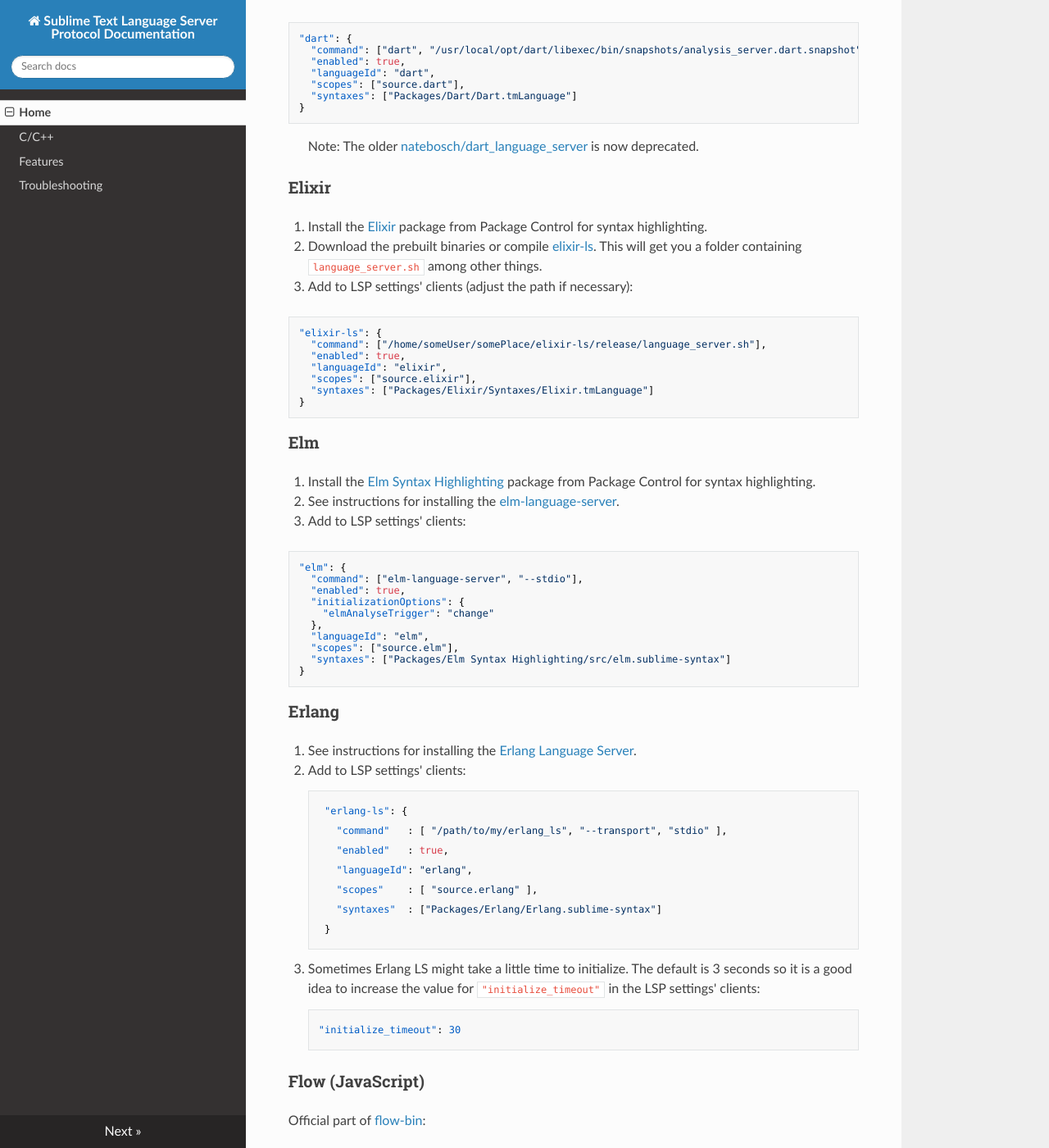
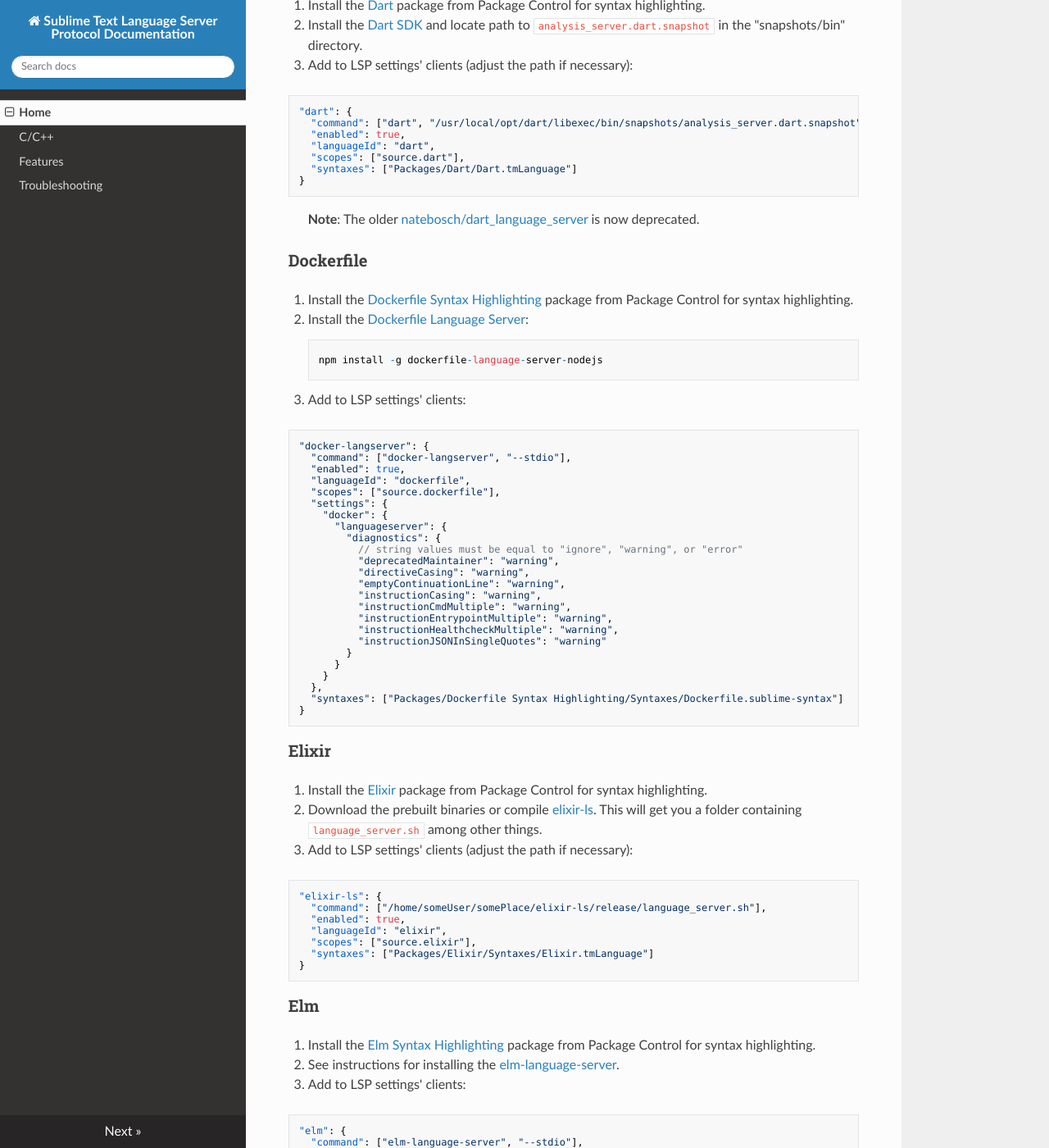
Before and after one commit to sublimelsp/LSP, an MkDocs documentation site: the page built from docs/index.md, in a window 1280 px wide and 1400 px high, scrolled down 5074 px. Shown: the whole window at 82% size. Built offline with MkDocs 1.6.1, drawn with Linux system fonts in a browser that asks for light colours; nearby versions of some CDN libraries; some of the changed text lies outside the part shown.

Commit message:
Add Dockerfile language server to docs (#981)
* Add Dockerfile server to docs
* Adjust some whitespace and formatting
* Add more LSP-xxx packages from Package Control

````diff
--- a/docs/index.md
+++ b/docs/index.md
@@ -16,12 +16,15 @@
 For a few languages you can also find dedicated packages on Package Control, which can optionally be installed to simplify the configuration and installation process of a language server and might provide additional features such as automatic updates for the server:
 
 * [LSP-css](https://packagecontrol.io/packages/LSP-css)
+* [LSP-elm](https://packagecontrol.io/packages/LSP-elm)
 * [LSP-eslint](https://packagecontrol.io/packages/LSP-eslint)
 * [LSP-html](https://packagecontrol.io/packages/LSP-html)
 * [LSP-intelephense](https://packagecontrol.io/packages/LSP-intelephense)
 * [LSP-json](https://packagecontrol.io/packages/LSP-json)
+* [LSP-metals](https://packagecontrol.io/packages/LSP-metals)
+* [LSP-serenata](https://packagecontrol.io/packages/LSP-serenata)
+* [LSP-typescript](https://packagecontrol.io/packages/LSP-typescript)
 * [LSP-vue](https://packagecontrol.io/packages/LSP-vue)
-* [LSP-metals](https://packagecontrol.io/packages/LSP-metals)
 
 ### Server Configuration<a name="client-config"></a>
 
@@ -146,13 +149,11 @@
 
 ### Bash<a name="bash"></a>
 
-1\. Install the [Bash Language Server](https://github.com/mads-hartmann/bash-language-server):
+1. Install the [Bash Language Server](https://github.com/mads-hartmann/bash-language-server):
 
-```sh
-npm i -g bash-language-server
-```
+        npm i -g bash-language-server
 
-2\. Run "LSP: Enable Language Server Globally" from the Command Palette and choose `bashls`.
+2. Run "LSP: Enable Language Server Globally" from the Command Palette and choose `bashls`.
 
 ### C/C++
 
@@ -196,24 +197,20 @@
 
 ### CSS<a name="css"></a>
 
-1\. Install the CSS language server from VS Code:
+1. Install the CSS language server from VS Code:
 
-```sh
-npm install -g vscode-css-languageserver-bin
-```
+        npm install -g vscode-css-languageserver-bin
 
-2\. Run "LSP: Enable Language Server Globally" from the Command Palette and choose `vscode-css`.
+2. Run "LSP: Enable Language Server Globally" from the Command Palette and choose `vscode-css`.
 
 ### D<a name="d"></a>
 
-1\. Install the [D Language Server](https://github.com/d-language-server/dls):
+1. Install the [D Language Server](https://github.com/d-language-server/dls):
 
-```sh
-dub fetch dls
-dub run dls:bootstrap
-```
+        dub fetch dls
+        dub run dls:bootstrap
 
-2\. Add to LSP settings' clients:
+2. Add to LSP settings' clients:
 
 ```json
 "dls": {
@@ -241,7 +238,43 @@
 }
 ```
 
-> Note: The older [natebosch/dart_language_server](https://github.com/natebosch/dart_language_server) is now deprecated.
+> **Note**: The older [natebosch/dart_language_server](https://github.com/natebosch/dart_language_server) is now deprecated.
+
+### Dockerfile<a name="dockerfile"></a>
+
+1. Install the [Dockerfile Syntax Highlighting](https://packagecontrol.io/packages/Dockerfile%20Syntax%20Highlighting) package from Package Control for syntax highlighting.
+2. Install the [Dockerfile Language Server](https://github.com/rcjsuen/dockerfile-language-server-nodejs):
+
+        npm install -g dockerfile-language-server-nodejs
+
+3. Add to LSP settings' clients:
+
+```js
+"docker-langserver": {
+  "command": ["docker-langserver", "--stdio"],
+  "enabled": true,
+  "languageId": "dockerfile",
+  "scopes": ["source.dockerfile"],
+  "settings": {
+    "docker": {
+      "languageserver": {
+        "diagnostics": {
+          // string values must be equal to "ignore", "warning", or "error"
+          "deprecatedMaintainer": "warning",
+          "directiveCasing": "warning",
+          "emptyContinuationLine": "warning",
+          "instructionCasing": "warning",
+          "instructionCmdMultiple": "warning",
+          "instructionEntrypointMultiple": "warning",
+          "instructionHealthcheckMultiple": "warning",
+          "instructionJSONInSingleQuotes": "warning"
+        }
+      }
+    }
+  },
+  "syntaxes": ["Packages/Dockerfile Syntax Highlighting/Syntaxes/Dockerfile.sublime-syntax"]
+}
+```
 
 ### Elixir<a name="elixir"></a>
 
@@ -284,16 +317,17 @@
 1. See instructions for installing the [Erlang Language Server](https://github.com/erlang-ls/erlang_ls).
 2. Add to LSP settings' clients:
 
-         "erlang-ls": {
-           "command"   : [ "/path/to/my/erlang_ls", "--transport", "stdio" ],
-           "enabled"   : true,
-           "languageId": "erlang",
-           "scopes"    : [ "source.erlang" ],
-           "syntaxes"  : ["Packages/Erlang/Erlang.sublime-syntax"]
-         }
+```json
+"erlang-ls": {
+  "command"   : [ "/path/to/my/erlang_ls", "--transport", "stdio" ],
+  "enabled"   : true,
+  "languageId": "erlang",
+  "scopes"    : [ "source.erlang" ],
+  "syntaxes"  : ["Packages/Erlang/Erlang.sublime-syntax"]
+}
+```
 
-
-3. Sometimes Erlang LS might take a little time to initialize. The default is 3 seconds so it is a good idea to increase the value for `"initialize_timeout"` in the LSP settings' clients:
+> **Note**: Sometimes Erlang LS might take a little time to initialize. The default is 3 seconds so it is a good idea to increase the value for `"initialize_timeout"` in the LSP settings' clients:
 
         "initialize_timeout": 30
 
@@ -321,21 +355,23 @@
 
 3. Add to LSP settings' clients:
 
-        "fortls": {
-          "command": ["fortls"],
-          "enabled": true,
-          "languageId": "fortran",
-          "scopes": [
-            "source.modern-fortran",
-            "source.fixedform-fortran"
-          ],
-          "syntaxes": [
-            "Packages/Fortran/grammars/FortranModern.sublime-syntax",
-            "Packages/Fortran/grammars/FortranFixedForm.sublime-syntax"
-          ]
-        }
+```json
+"fortls": {
+  "command": ["fortls"],
+  "enabled": true,
+  "languageId": "fortran",
+  "scopes": [
+    "source.modern-fortran",
+    "source.fixedform-fortran"
+  ],
+  "syntaxes": [
+    "Packages/Fortran/grammars/FortranModern.sublime-syntax",
+    "Packages/Fortran/grammars/FortranFixedForm.sublime-syntax"
+  ]
+}
+```
 
-> Note: See the [Language server settings](https://github.com/hansec/fortran-language-server#language-server-settings)
+> **Note**: See the [Language server settings](https://github.com/hansec/fortran-language-server#language-server-settings)
   documentation for a detailed description of available configuration options, for example
   `"command": ["fortls", "--lowercase_intrinsics"]` to use lowercase for autocomplete suggestions.
 
@@ -343,27 +379,23 @@
 
 #### Gopls
 
-1\. Install [gopls](https://github.com/golang/tools/tree/master/gopls), the official language server for the Go language:
+1. Install [gopls](https://github.com/golang/tools/tree/master/gopls), the official language server for the Go language:
 
-```sh
-go get golang.org/x/tools/gopls@latest
-```
+        go get golang.org/x/tools/gopls@latest
 
-2\. Run "LSP: Enable Language Server Globally" from the Command Palette and choose `gopls`.
+2. Run "LSP: Enable Language Server Globally" from the Command Palette and choose `gopls`.
 
-> Note: See the [User guide](https://github.com/golang/tools/blob/master/gopls/doc/user.md#user-guide) for detailed installation instructions and configurations.
+> **Note**: See the [User guide](https://github.com/golang/tools/blob/master/gopls/doc/user.md#user-guide) for detailed installation instructions and configurations.
 
 #### Sourcegraph's go-langserver
 
-1\. Install Sourcegraph's [Go Language Server](https://github.com/sourcegraph/go-langserver):
+1. Install Sourcegraph's [Go Language Server](https://github.com/sourcegraph/go-langserver):
 
-```sh
-go get github.com/sourcegraph/go-langserver
-```
+        go get github.com/sourcegraph/go-langserver
 
-2\. Run "LSP: Enable Language Server Globally" from the Command Palette and choose `golsp`.
+2. Run "LSP: Enable Language Server Globally" from the Command Palette and choose `golsp`.
 
-> Note: Work on this language server has been deprioritized in favor of the gopls language server mentioned above.
+> **Note**: Work on this language server has been deprioritized in favor of the gopls language server mentioned above.
 
 ### Haskell
 
@@ -466,44 +498,45 @@
 
 3. Add to LSP settings' clients:
 
-        "julials": {
-          "command": ["bash", "PATH_TO_JULIA_SERVER/LanguageServer/contrib/languageserver.sh"], // on Linux/macOS
-          // "command": ["julia", "--startup-file=no", "--history-file=no", "-e", "using LanguageServer; using LanguageServer.SymbolServer; server=LanguageServer.LanguageServerInstance(stdin,stdout,false); run(server)"], // on Windows
-          "languageId": "julia",
-          "scopes": ["source.julia"],
-          "settings": {
-            // Default values from VS Code:
-            "julia": {
-              "format": {
-                "calls": true,        // Format function calls
-                "comments": true,     // Format comments
-                "curly": true,        // Format braces
-                "docs": true,         // Format inline documentation
-                "indent": 4,          // Indent size for formatting
-                "indents": true,      // Format file indents
-                "iterOps": true,      // Format loop iterators
-                "kw": true,           // Remove spaces around = in function keywords
-                "lineends": false,    // [undocumented]
-                "ops": true,          // Format whitespace around operators
-                "tuples": true,       // Format tuples
-              },
-              "lint": {
-                "call": false,        // Check calls against existing methods (experimental)
-                "constif": true,      // Check for constant conditionals of if statements
-                "datadecl": false,    // [undocumented]
-                "iter": true,         // Check iterator syntax of loops
-                "lazy": true,         // Check for deterministic lazy boolean operators
-                "modname": true,      // Check for invalid submodule names
-                "nothingcomp": false, // [undocumented]
-                "pirates": true,      // Check for type piracy
-                "run": true,          // run the linter on active files
-                "typeparam": true     // Check for unused DataType parameters
-              }
-            }
-          },
-          "syntaxes": ["Packages/Julia/Julia.sublime-syntax"]
-        }
-
+```js
+"julials": {
+  "command": ["bash", "PATH_TO_JULIA_SERVER/LanguageServer/contrib/languageserver.sh"], // on Linux/macOS
+  // "command": ["julia", "--startup-file=no", "--history-file=no", "-e", "using LanguageServer; using LanguageServer.SymbolServer; server=LanguageServer.LanguageServerInstance(stdin,stdout,false); run(server)"], // on Windows
+  "languageId": "julia",
+  "scopes": ["source.julia"],
+  "settings": {
+    // Default values from VS Code:
+    "julia": {
+      "format": {
+        "calls": true,        // Format function calls
+        "comments": true,     // Format comments
+        "curly": true,        // Format braces
+        "docs": true,         // Format inline documentation
+        "indent": 4,          // Indent size for formatting
+        "indents": true,      // Format file indents
+        "iterOps": true,      // Format loop iterators
+        "kw": true,           // Remove spaces around = in function keywords
+        "lineends": false,    // [undocumented]
+        "ops": true,          // Format whitespace around operators
+        "tuples": true        // Format tuples
+      },
+      "lint": {
+        "call": false,        // Check calls against existing methods (experimental)
+        "constif": true,      // Check for constant conditionals of if statements
+        "datadecl": false,    // [undocumented]
+        "iter": true,         // Check iterator syntax of loops
+        "lazy": true,         // Check for deterministic lazy boolean operators
+        "modname": true,      // Check for invalid submodule names
+        "nothingcomp": false, // [undocumented]
+        "pirates": true,      // Check for type piracy
+        "run": true,          // run the linter on active files
+        "typeparam": true     // Check for unused DataType parameters
+      }
+    }
+  },
+  "syntaxes": ["Packages/Julia/Julia.sublime-syntax"]
+}
+```
 
 <!-- Alternatively, install the [LSP-julia](https://github.com/randy3k/LSP-julia) package for Sublime Text. -->
 <!-- (Currently doesn't work with newest release of Julia's LanguageServer) -->
@@ -550,7 +583,7 @@
 }
 ```
 
-> Note: To enable code completions while typing, ensure to have `text.tex.latex` (for LaTeX files) and/or `text.bibtex`
+> **Note**: To enable code completions while typing, ensure to have `text.tex.latex` (for LaTeX files) and/or `text.bibtex`
   (for BibTeX files) included in the `auto_complete_selector` setting in your `Preferences.sublime-settings` file.
   For further requirements see the [TexLab Docs](https://texlab.netlify.com/docs#requirements).
 
@@ -636,7 +669,7 @@
 npm install -g polymer-editor-service
 ```
 
-> Note: requires an up to date version of NodeJS. v6 is the minimum supported version as of 2017.
+> **Note**: requires an up to date version of NodeJS. v6 is the minimum supported version as of 2017.
 
 Features:
 
@@ -681,7 +714,7 @@
 }
 ```
 
-> Note: For more details see this [issue](https://github.com/PowerShell/PowerShellEditorServices/issues/1057).
+> **Note**: For more details see this [issue](https://github.com/PowerShell/PowerShellEditorServices/issues/1057).
 
 ### Python<a name="python"></a>
 
@@ -729,13 +762,11 @@
 
 ### R<a name="r"></a>
 
-1\. Install the `languageserver` package from CRAN (see the [CRAN mirrored package on GitHub](https://github.com/cran/languageserver) for more information and up-to-date installation instructions):
+1. Install the `languageserver` package from CRAN (see the [CRAN mirrored package on GitHub](https://github.com/cran/languageserver) for more information and up-to-date installation instructions):
 
-```r
-install.packages("languageserver")
-```
+        install.packages("languageserver")
 
-2\. Run "LSP: Enable Language Server Globally" from the Command Palette and choose `rlang`.
+2. Run "LSP: Enable Language Server Globally" from the Command Palette and choose `rlang`.
 
 ### Ruby/Ruby on Rails<a name="ruby"></a>
 
@@ -743,27 +774,24 @@
 
 Solargraph:
 
-1\. Install the solargraph gem (see [github:castwide/solargraph](https://github.com/castwide/solargraph) for up-to-date installation instructions):
+1. Install the solargraph gem (see [github:castwide/solargraph](https://github.com/castwide/solargraph) for up-to-date installation instructions):
 
-```sh
-gem install solargraph
-```
+        gem install solargraph
 
-2\. Run "LSP: Enable Language Server Globally" from the Command Palette and choose `ruby`.
+2. Run "LSP: Enable Language Server Globally" from the Command Palette and choose `ruby`.
 
 Sorbet:
 
-1\. Install the sorbet and sorbet-runtime gem (see [github:sorbet/sorbet](https://github.com/sorbet/sorbet)):
-```sh
-gem install sorbet
-gem install sorbet-runtime
-```
-If you have a Gemfile, using bundler, add sorbet and sorbet-runtime to your Gemfile and run:
-```
-bundle install
-```
+1. Install the sorbet and sorbet-runtime gem (see [github:sorbet/sorbet](https://github.com/sorbet/sorbet)):
 
-2\. Run "LSP:Enable Language Server Globally" from the Command Palette and choose `sorbet`.
+        gem install sorbet
+        gem install sorbet-runtime
+
+    If you have a Gemfile, using bundler, add sorbet and sorbet-runtime to your Gemfile and run:
+
+        bundle install
+
+2. Run "LSP:Enable Language Server Globally" from the Command Palette and choose `sorbet`.
 
 ### Rust<a name="rust"></a>
 
@@ -834,4 +862,4 @@
 }
 ```
 
-> Note: Discussed in [this issue](https://github.com/sublimelsp/LSP/issues/578).
+> **Note**: Discussed in [this issue](https://github.com/sublimelsp/LSP/issues/578).
````
Also changed, not shown: other parts of docs/index.md (+1 -1 lines), README.md (+1 -0 lines).
